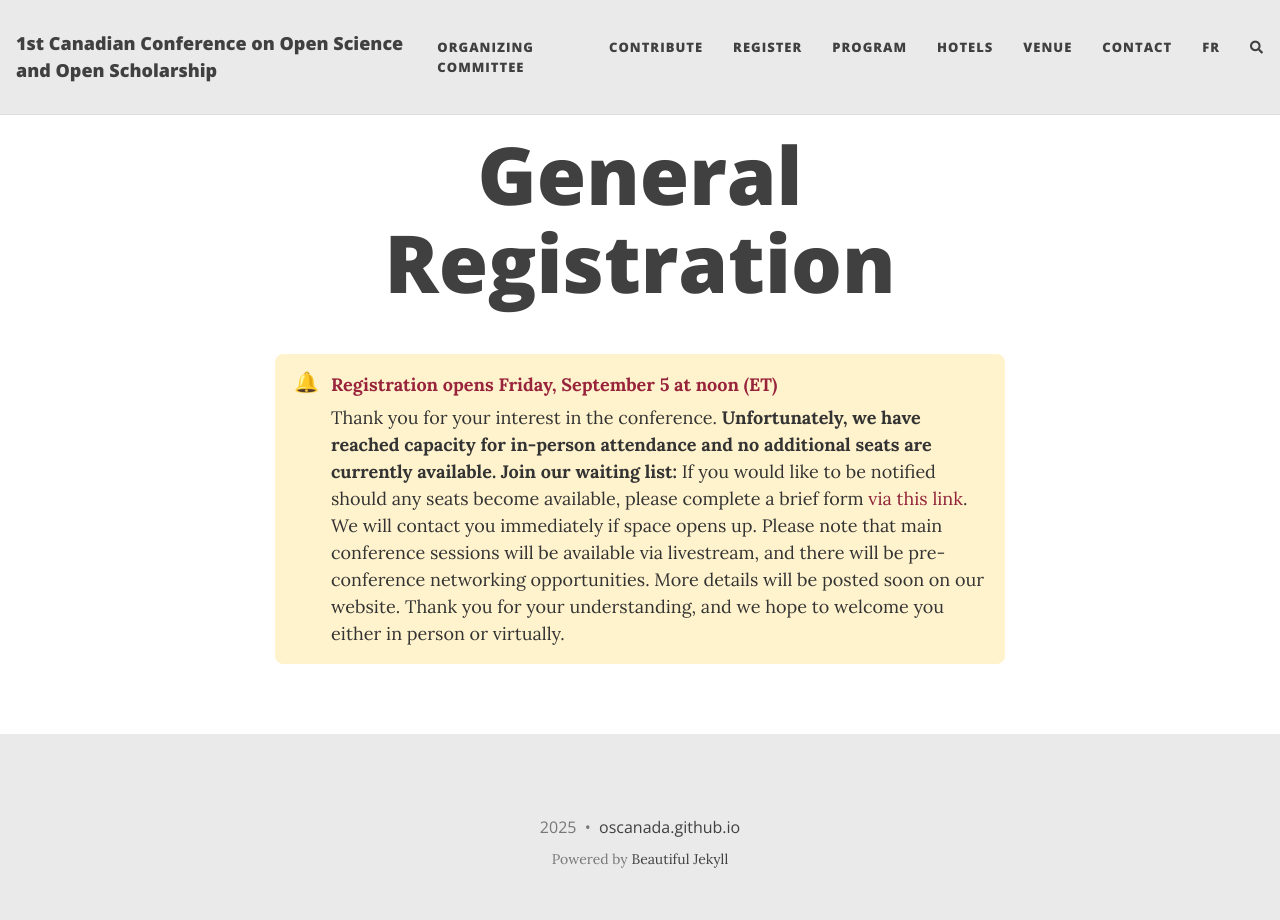
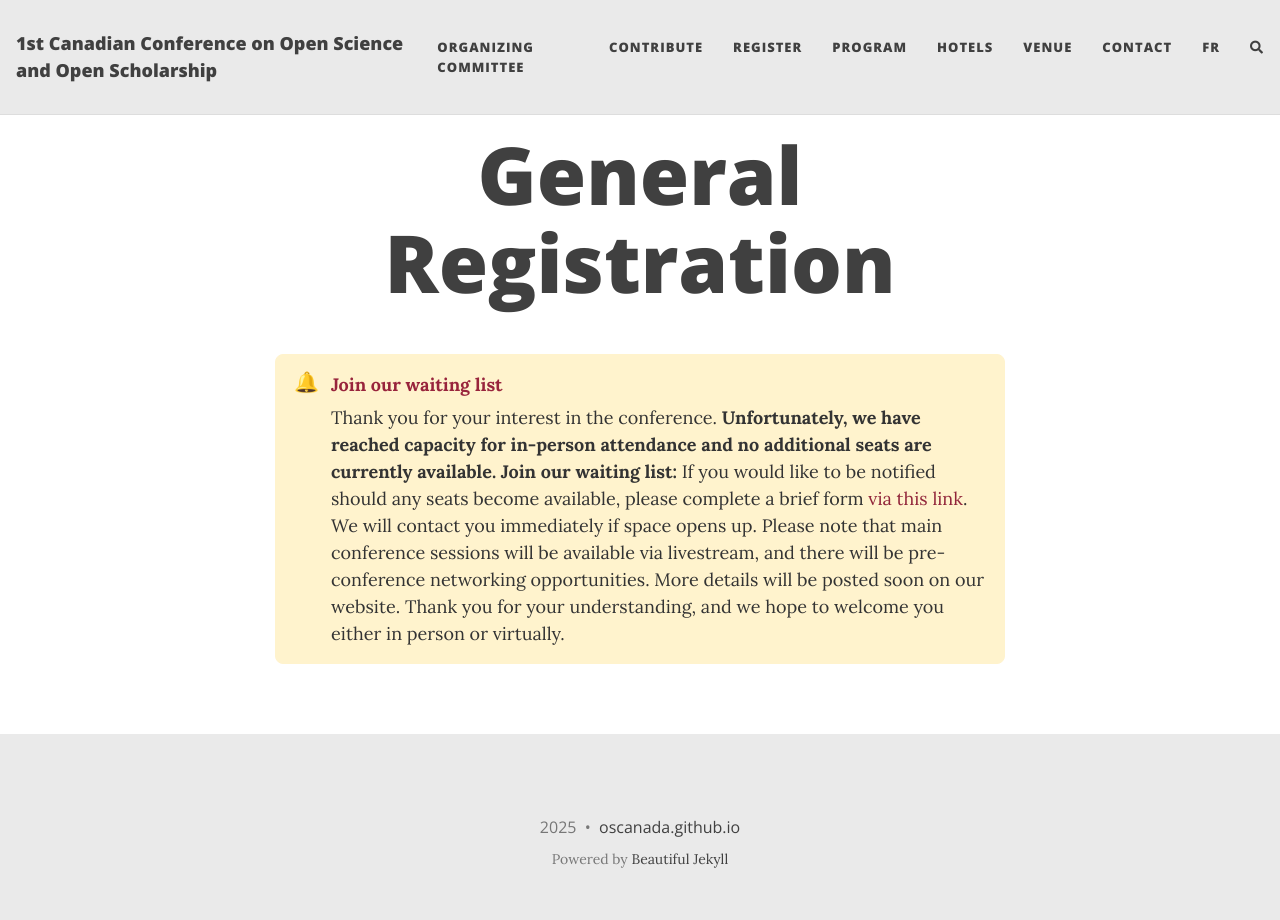
Before and after one commit to oscanada/oscanada.github.io, a Jekyll site: the page built from en/registration.html, in a window 1280 px wide. Built offline with Jekyll 4.4.1, drawn with Linux system fonts in a browser that asks for light colours; nearby versions of some CDN libraries; comment, search, counter and statistics services are not loaded.

Commit message:
Update registration.html

```diff
--- a/en/registration.html
+++ b/en/registration.html
@@ -22,7 +22,7 @@ slug: registration
 <div class="callout">
   <div class="callout__icon">🔔</div>
   <div>
-    <p class="callout__title">Registration opens Friday, September 5 at noon (ET)</p>
+    <p class="callout__title">Join our waiting list</p>
     <p class="callout__body">
       Thank you for your interest in the conference. <strong>Unfortunately, we have reached capacity for in-person attendance and no additional seats are currently available.</strong> <strong>Join our waiting list:</strong> If you would like to be notified should any seats become available, please complete a brief form <a href="https://concordia.yul1.qualtrics.com/jfe/form/SV_8waElXQO1rEzXCu" target="_blank">via this link</a>. We will contact you immediately if space opens up. Please note that main conference sessions will be available via livestream, and there will be pre-conference networking opportunities. More details will be posted soon on our website. Thank you for your understanding, and we hope to welcome you either in person or virtually.
     </p>
```
